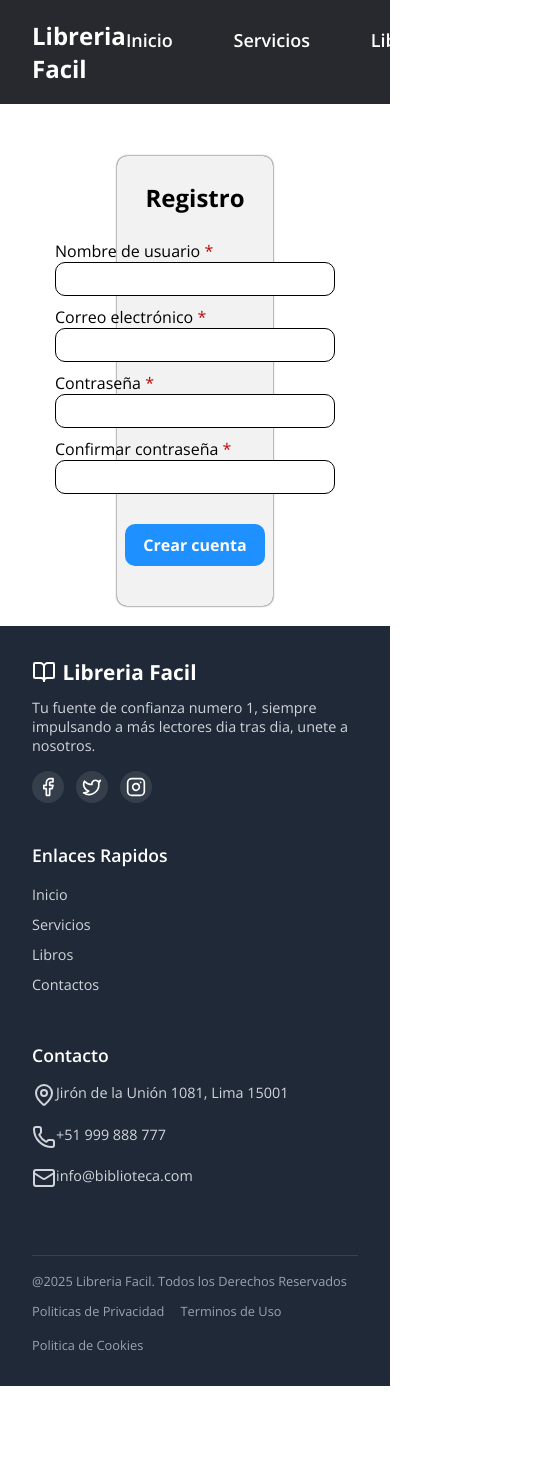
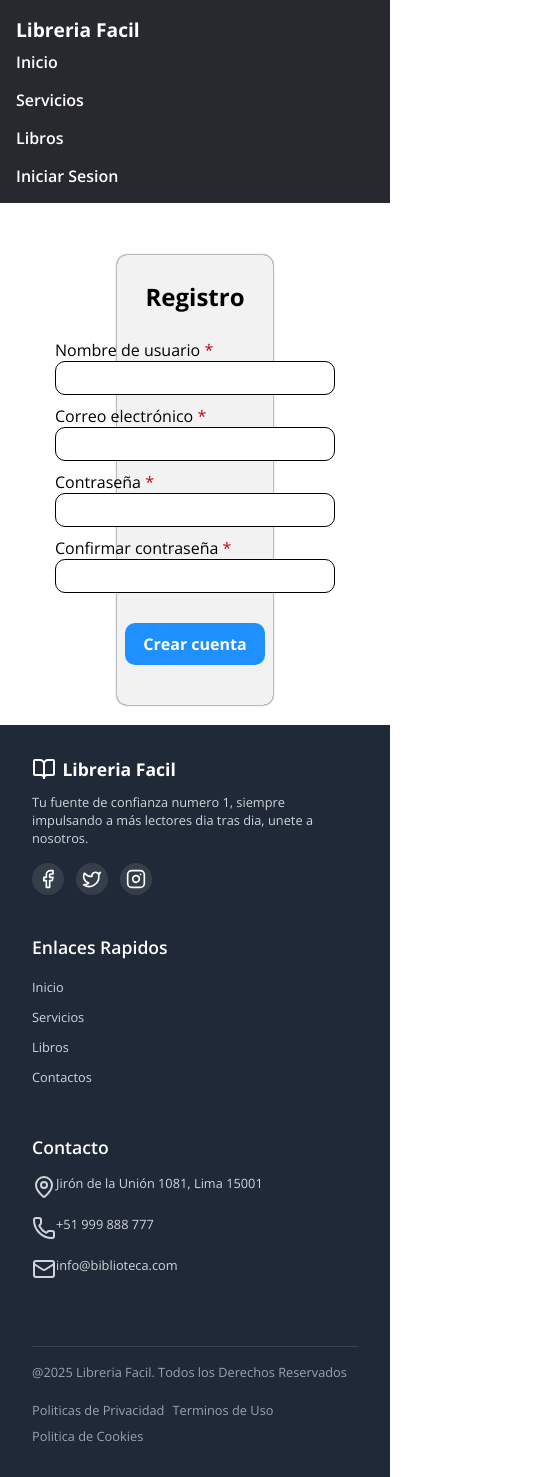
Before and after one commit to gerald-gv/libreriafacil, a React (Create React App) app: page /registrate in a window 390 px wide. Shown: the whole page, 542 px wide, since content can reach past the window. Before the commit the page ends 1386 px from the top, so only its background shows below. Built offline with nearby package versions, Linux system fonts and the light colour scheme.

Commit message:
Prueba de viewport

```diff
--- a/src/estilos/principal.css
+++ b/src/estilos/principal.css
@@ -521,7 +521,7 @@ main {
 
 /* --------------------------------RESPONSIVE--------------------------------*/
 
-@media (max-width: 380px){
+@media (max-width: 400px){
     /* -----------BARRA DE MENU-----------*/
     .menu{
         flex-direction: column;
@@ -613,7 +613,7 @@ main {
     }
 
     .barra-footer{
-        gap: 0.5;
+        gap: 0.5rem;
     }
 
     .descripcion-footer,
```
